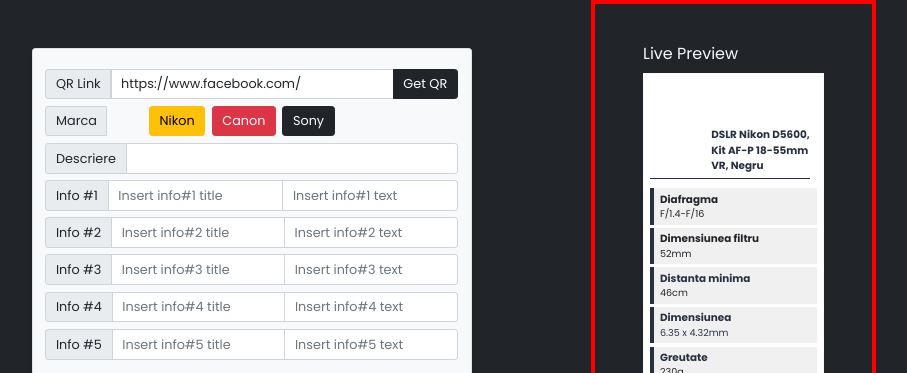
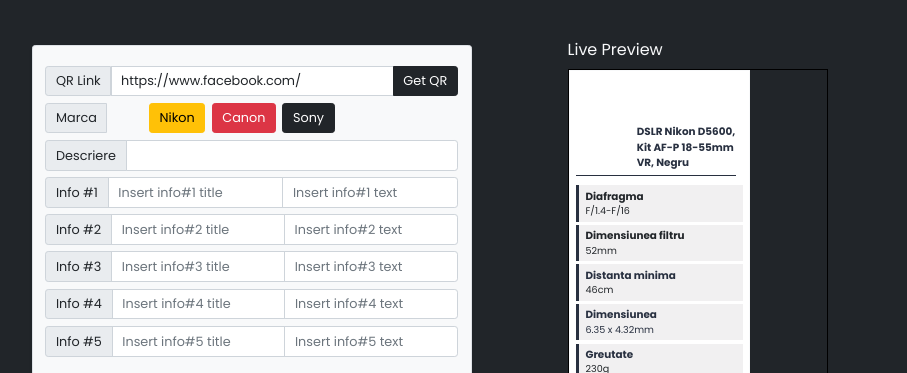
Before and after one commit to AlexCruceru2112/etichete, a website: page index.html in a window 1280 px wide. Shown: the top 373 px of the page, without its empty margins (210-1117 px from the left). Drawn offline with nearby package versions, Linux system fonts and the light colour scheme.

Commit message:
Update index.html

```diff
--- a/index.html
+++ b/index.html
@@ -164,10 +164,10 @@
         </div>
       </div>
       <!--LIVE PREVIEW-->
-      <div style="border: 5px solid red">
-        <div class="container m-5">
-          <div class="text-light lead fw-normal mb-2">Live Preview</div>
 
+      <div class="container m-5">
+        <div class="text-light lead fw-normal mb-2">Live Preview</div>
+        <div style="border: 2px solid black">
           <div
             class="p-2 border border-light border-2"
             id="eticheta"
```
